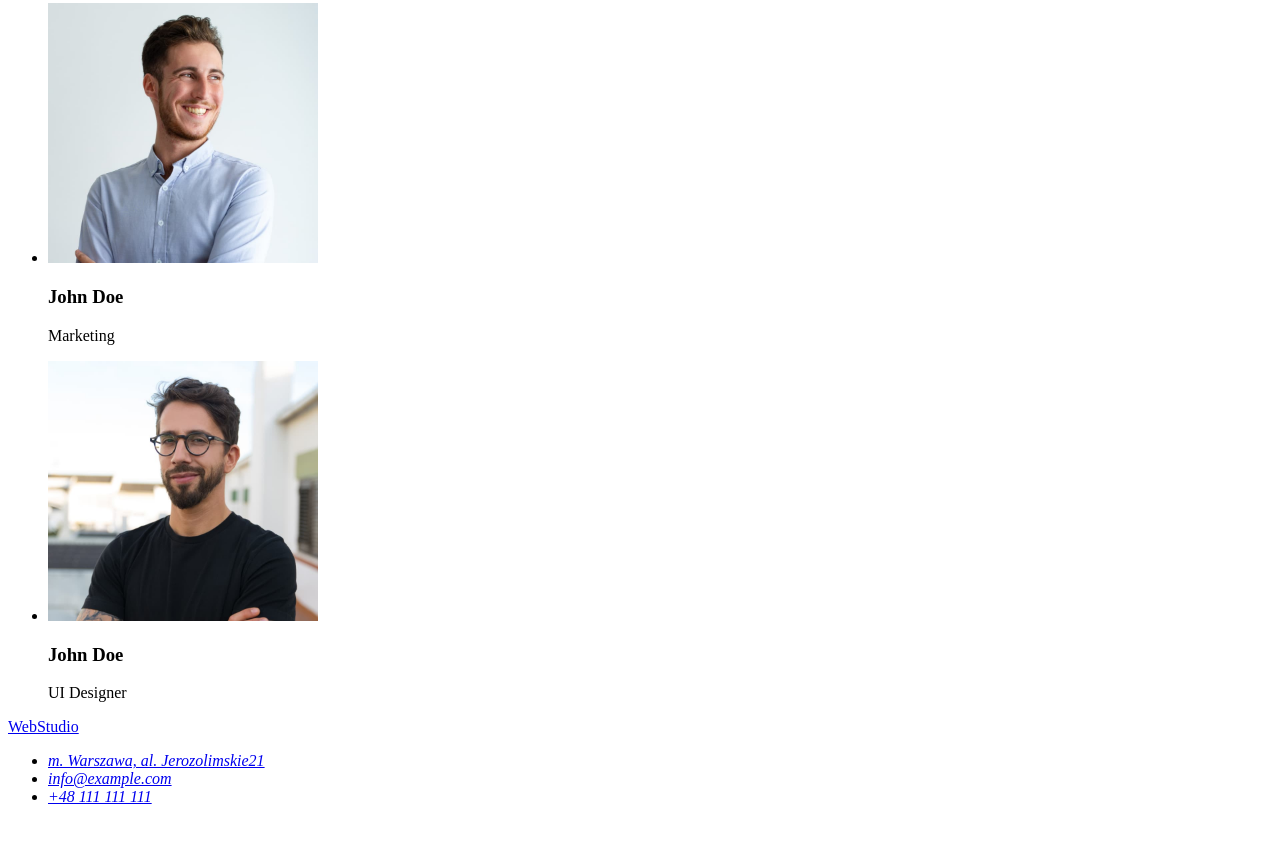
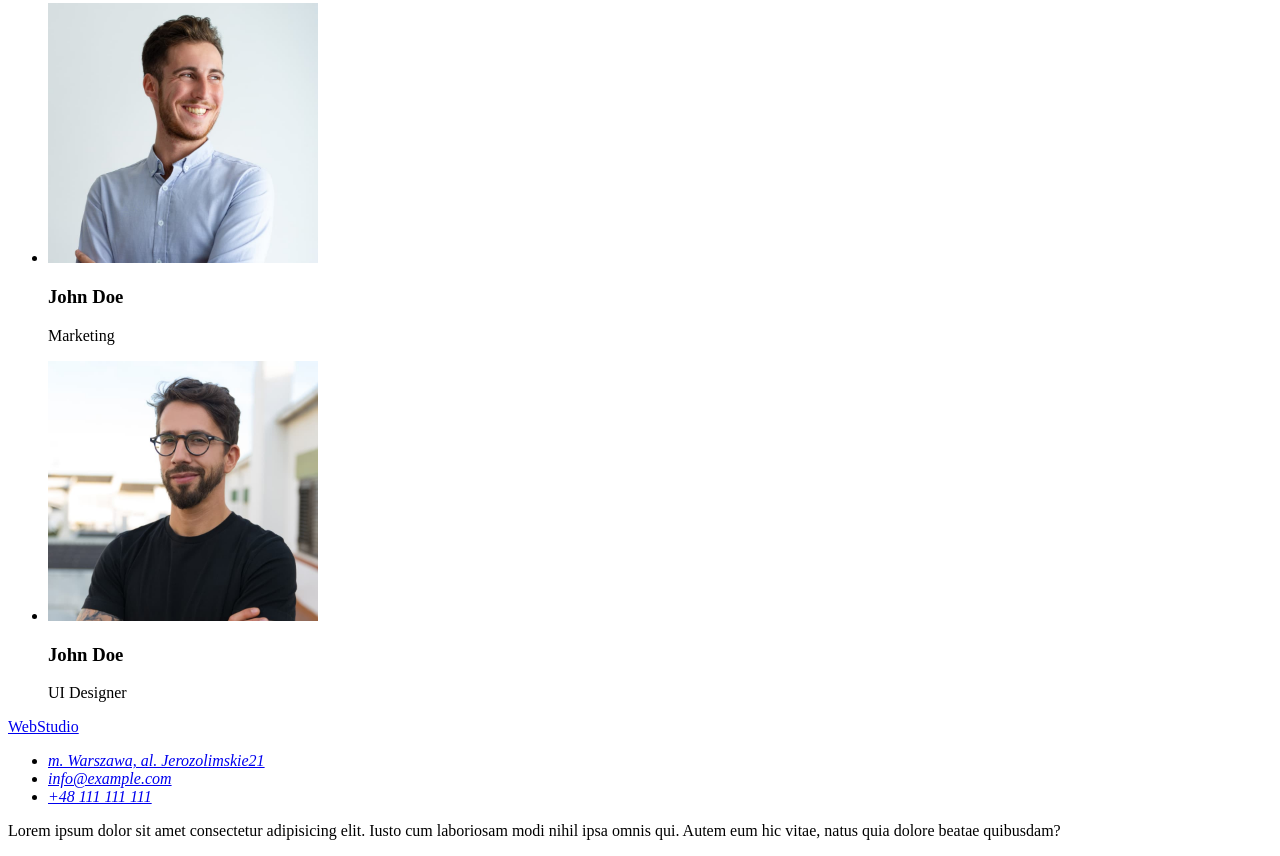
Before and after one commit to KasiaKaz14/goit-markup-hw-02, a plain HTML site: page index.html in a window 1280 px wide. Shown: the part 2103-2959 px from the top of the page. Before the commit the page ends 2925 px from the top, so only its background shows below. Drawn offline with Linux system fonts and the light colour scheme.

Commit message:
feat: updated html

```diff
--- a/index.html
+++ b/index.html
@@ -148,5 +148,10 @@
         </ul>
       </address>
     </footer>
+    <p>
+      Lorem ipsum dolor sit amet consectetur adipisicing elit. Iusto cum
+      laboriosam modi nihil ipsa omnis qui. Autem eum hic vitae, natus quia
+      dolore beatae quibusdam?
+    </p>
   </body>
 </html>
```
